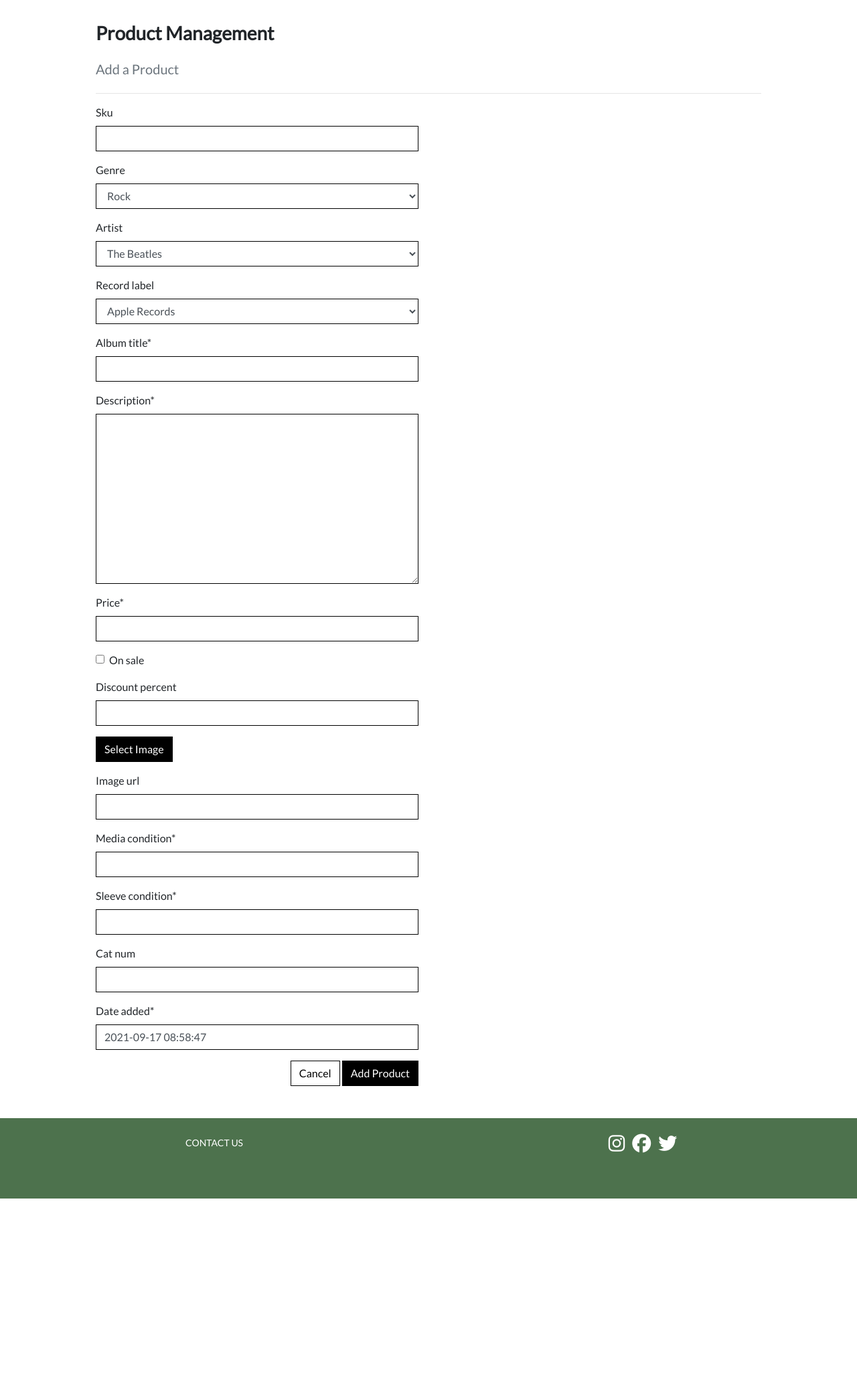
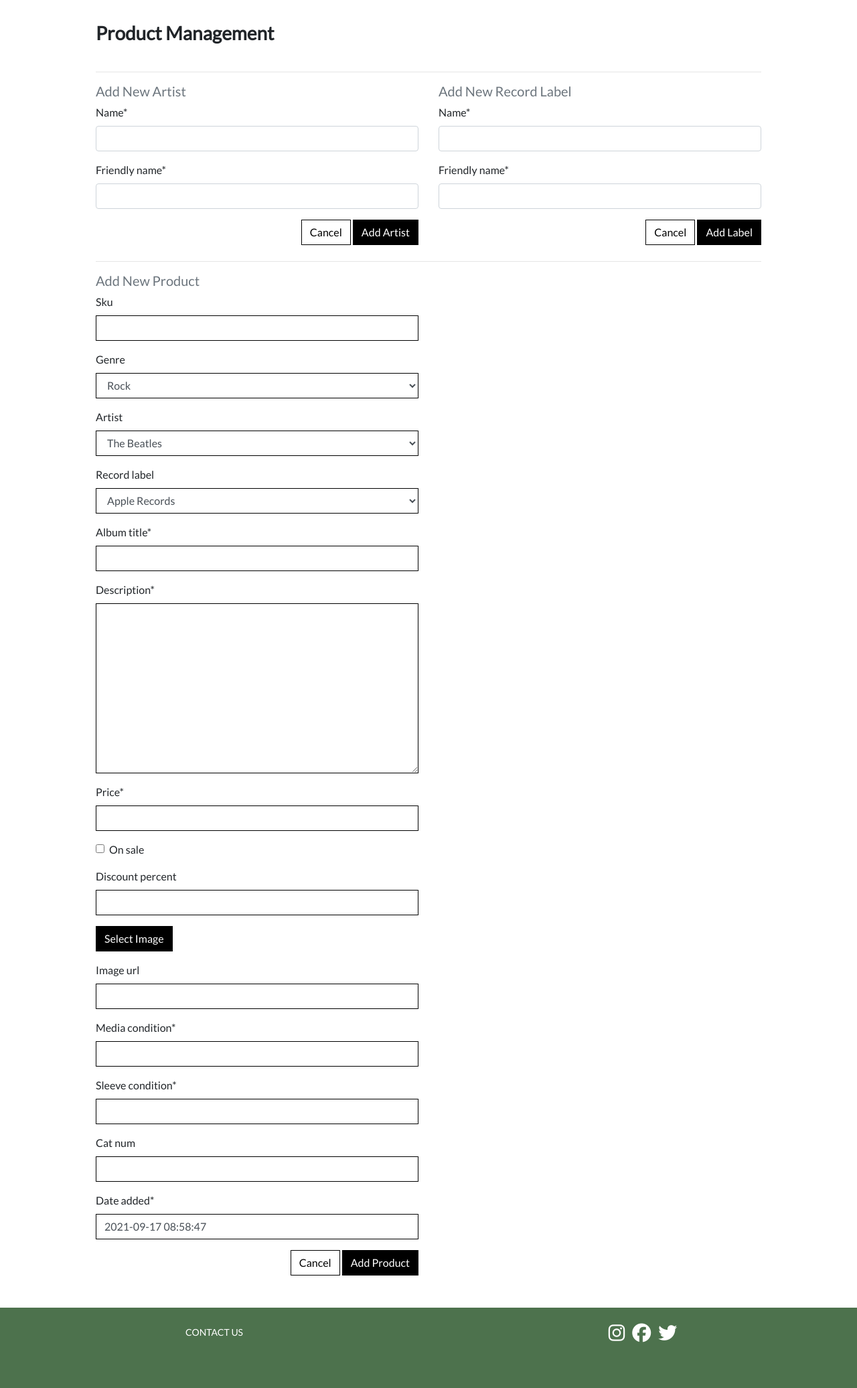
Before and after one commit to peejaywk/VinylRack, a Django app: page /products/add/ in a window 1280 px wide. Shown: the part 165-2238 px from the top of the page at 67% size. Before the commit the page ends 1955 px from the top, so only its background shows below. Run offline with Django 3.2, Linux system fonts and the light colour scheme; the visitor is signed in with stand-in values (Sample User, id 1); data comes from the database, SQL or seed files in the repository; parts of the project's set-up code (start-up, migrations or seed data) failed here and were passed over; some libraries are stand-ins or nearby versions.

Commit message:
Update add product template to include forms for add artist and add record label

```diff
--- a/products/forms.py
+++ b/products/forms.py
@@ -27,3 +27,10 @@ class ProductForm(forms.ModelForm):
         self.fields['record_label'].choices = record_label_friendly_names
         for field_name, field in self.fields.items():
             field.widget.attrs['class'] = 'border-black rounded-0'
+
+
+class ArtistForm(forms.ModelForm):
+
+    class Meta:
+        model = Artist
+        fields = '__all__'
--- a/products/templates/products/add_product.html
+++ b/products/templates/products/add_product.html
@@ -6,12 +6,42 @@
     <div class="row">
         <div class="col-12 col-md-6 mt-3">
             <h3 class="font-weight-bold mt-3 mb-4">Product Management</h3>
-            <h5 class="text-muted">Add a Product</h5>
+
         </div>
     </div>
     <hr>
     <div class="row">
         <div class="col-12 col-md-6">
+            <h5 class="text-muted">Add New Artist</h5>
+            <form method="POST" action="{% url 'add_product' %}" class="form mb-2">
+                {% csrf_token %}
+                {% for field in artist_form %}
+                {{ field | as_crispy_field }}
+                {% endfor %}
+                <div class="text-right">
+                    <a class="btn btn-outline-black rounded-0" href="{% url 'products' %}">Cancel</a>
+                    <button class="btn btn-black rounded-0" type="submit">Add Artist</button>
+                </div>
+            </form>
+        </div>
+        <div class="col-12 col-md-6">
+            <h5 class="text-muted">Add New Record Label</h5>
+            <form method="POST" action="{% url 'add_product' %}" class="form mb-2">
+                {% csrf_token %}
+                {% for field in artist_form %}
+                {{ field | as_crispy_field }}
+                {% endfor %}
+                <div class="text-right">
+                    <a class="btn btn-outline-black rounded-0" href="{% url 'products' %}">Cancel</a>
+                    <button class="btn btn-black rounded-0" type="submit">Add Label</button>
+                </div>
+            </form>
+        </div>
+    </div>
+    <hr>
+    <div class="row">
+        <div class="col-12 col-md-6">
+            <h5 class="text-muted">Add New Product</h5>
             <form method="POST" action="{% url 'add_product' %}" class="form mb-2" enctype="multipart/form-data">
                 {% csrf_token %}
                 {% for field in form %}
--- a/products/views.py
+++ b/products/views.py
@@ -6,7 +6,7 @@ from decimal import Decimal
 
 from .models import Product, Artist, Genre, Recordlabel
 from reviews.models import Review
-from .forms import ProductForm
+from .forms import ProductForm, ArtistForm
 
 
 def all_products(request):
@@ -139,10 +139,12 @@ def add_product(request):
             messages.error(request, 'Failed to add product. Please ensure the form is valid.')
     else:
         form = ProductForm()
+        artist_form = ArtistForm()
 
     template = 'products/add_product.html'
     context = {
         'form': form,
+        'artist_form': artist_form,
     }
 
     return render(request, template, context)
```
